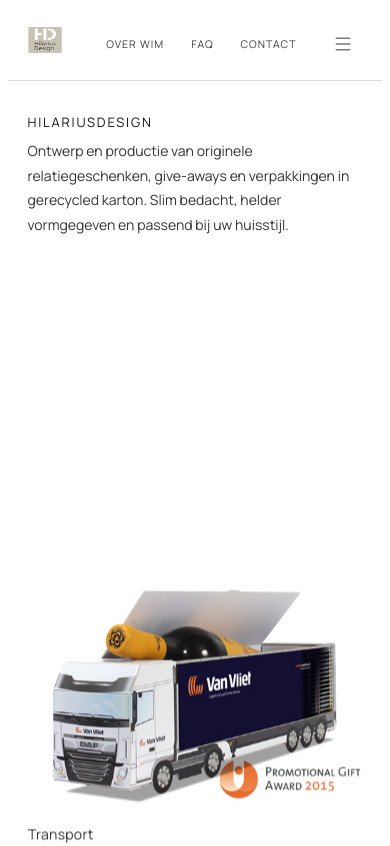
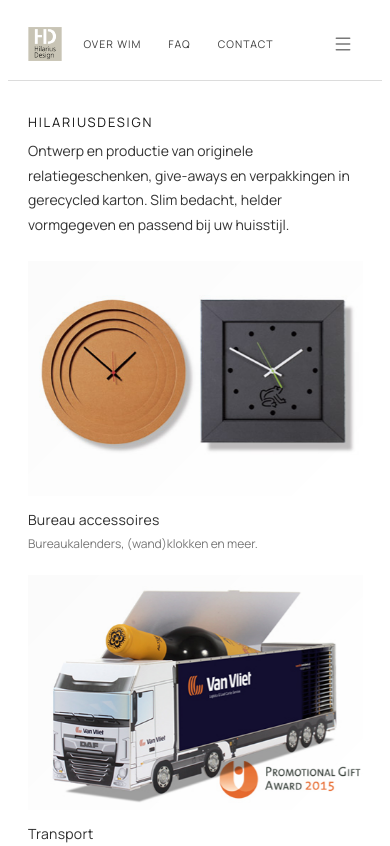
Before and after one commit to SemdeGroot/HilariusDesign, a React (Vite) app: page / in a window 390 px wide. Shown: the top 846 px of the page. Built offline with nearby package versions, Linux system fonts and the light colour scheme.

Commit message:
fix animations

```diff
--- a/src/components/Header/Header.css
+++ b/src/components/Header/Header.css
@@ -28,9 +28,10 @@
   width: 34px;
   height: 34px;
   display:block;
+  flex-shrink: 0;
 }
 
-/* DESKTOP NAV (ongewijzigd) */
+/* DESKTOP NAV */
 .navDesktop{
   display:flex;
   align-items:center;
@@ -221,16 +222,16 @@
   padding: 10px;
 }
 
-/* MOBILE TOP INLINE NAV (nieuw, alleen mobile zichtbaar) */
+/* MOBILE TOP INLINE NAV */
 .navMobileInline{
   display:none;
   align-items:center;
-  flex: 1 1 auto;
-  justify-content: flex-end;
+
+  /* niet meer flex:1, dat veroorzaakte de grote gap na logo */
+  flex: 0 0 auto;
+
   min-width: 0;
   flex-wrap: wrap;
-
-  /* gelijkere spacing over screenwidths */
   gap: clamp(10px, 2.8vw, 14px);
 }
 
@@ -240,11 +241,7 @@
   text-transform: uppercase;
   opacity: 0.86;
   white-space: nowrap;
-
-  /* gelijke padding (touch target consistent) */
   padding: 6px 8px;
-
-  /* font-size subtiel schaalbaar per device width */
   font-size: clamp(10px, 2.7vw, 12px);
   letter-spacing: clamp(0.07em, 0.6vw, 0.10em);
 }
@@ -278,7 +275,6 @@
   pointer-events:auto;
 }
 
-/* OPAQUE overlay */
 .mobileOverlayBg{
   position:absolute;
   inset:0;
@@ -306,7 +302,6 @@
   align-items:center;
   gap: 10px;
 }
-
 
 .mobileTitle{
   font-size: 12px;
@@ -379,6 +374,7 @@
   opacity: 0.65;
   transition: transform 160ms ease;
 }
+
 .mobileAccChev.open{
   transform: rotate(180deg);
 }
@@ -437,10 +433,22 @@
 }
 
 @media (max-width: 860px){
-  .headerInner{ height: 72px; }
+  .headerInner{
+    height: 72px;
+    justify-content: flex-start;
+    gap: 14px;
+  }
+
   .navDesktop{ display:none; }
   .navMobileInline{ display:flex; }
-  .mobileBtn{ display:inline-flex; align-items:center; justify-content:center; }
+
+  .mobileBtn{
+    display:inline-flex;
+    align-items:center;
+    justify-content:center;
+    margin-left: auto; /* menu knop altijd rechts */
+  }
+
   .mega{ display:none; }
 }
 
--- a/src/components/HomeMosaic/HomeMosaic.css
+++ b/src/components/HomeMosaic/HomeMosaic.css
@@ -3,6 +3,20 @@
   grid-template-columns: repeat(12, 1fr);
   gap: 26px;
   align-items: start;
+}
+
+/* Reveal wrapper per tile */
+.mosaicItem{
+  opacity: 0;
+  transform: translateY(14px);
+  transition: opacity 520ms cubic-bezier(0.22, 1, 0.36, 1),
+              transform 520ms cubic-bezier(0.22, 1, 0.36, 1);
+  will-change: opacity, transform;
+}
+
+.mosaicItem.isIn{
+  opacity: 1;
+  transform: translateY(0);
 }
 
 /* Sizes */
@@ -157,3 +171,11 @@
   .mosaicTile:hover img{ transform: scale(1.0); }
   .mosaicTile:hover .mosaicHover{ opacity: 0; transform: translateY(6px); }
 }
+
+@media (prefers-reduced-motion: reduce){
+  .mosaicItem{
+    opacity: 1;
+    transform: none;
+    transition: none;
+  }
+}
--- a/src/components/Layout/Layout.jsx
+++ b/src/components/Layout/Layout.jsx
@@ -1,9 +1,42 @@
-import { Outlet } from "react-router-dom";
+import { Outlet, useLocation } from "react-router-dom";
+import { useEffect } from "react";
 import Header from "../Header/Header.jsx";
 import { routesConfig } from "../../router/routesConfig";
 import "./Layout.css";
 
+function smoothScrollTop(duration = 520) {
+  const prefersReduced =
+    typeof window !== "undefined" &&
+    window.matchMedia?.("(prefers-reduced-motion: reduce)")?.matches;
+
+  if (prefersReduced) {
+    window.scrollTo(0, 0);
+    return;
+  }
+
+  const startY = window.scrollY || window.pageYOffset || 0;
+  if (startY <= 0) return;
+
+  const start = performance.now();
+  const easeOutCubic = (t) => 1 - Math.pow(1 - t, 3);
+
+  const tick = (now) => {
+    const t = Math.min(1, (now - start) / duration);
+    const eased = easeOutCubic(t);
+    window.scrollTo(0, Math.round(startY * (1 - eased)));
+    if (t < 1) requestAnimationFrame(tick);
+  };
+
+  requestAnimationFrame(tick);
+}
+
 export default function Layout() {
+  const location = useLocation();
+
+  useEffect(() => {
+    smoothScrollTop(520);
+  }, [location.pathname]);
+
   return (
     <div className="appShell">
       <Header />
--- a/src/pages/Category/Category.css
+++ b/src/pages/Category/Category.css
@@ -15,26 +15,46 @@
   top: 110px;
   width:100%;
   aspect-ratio: 4 / 3;
-
+  overflow: hidden;
   background: transparent;
   border: 0;
   border-radius: 0;
-  overflow: hidden;
   padding: 0;
 }
 
-.catHeroImg{
+.catHeroStack{
+  position: relative;
+  width: 100%;
+  height: 100%;
+}
+
+.catHeroImgLayer{
+  position: absolute;
+  inset: 0;
   width:100%;
   height:100%;
   object-fit: contain;
   display:block;
-  opacity: 1;
-  transition: opacity 140ms ease;
+
+  opacity: 0;
+  transition: opacity 520ms cubic-bezier(0.22, 1, 0.36, 1);
   will-change: opacity;
 }
 
-.catHeroMedia.isFadingOut .catHeroImg{
+.catHeroImgLayer.isCurrent{
+  opacity: 1;
+}
+
+.catHeroMedia.isCrossfading .catHeroImgLayer.isCurrent{
   opacity: 0;
+}
+
+.catHeroImgLayer.isNext{
+  opacity: 0;
+}
+
+.catHeroMedia.isCrossfading .catHeroImgLayer.isNext{
+  opacity: 1;
 }
 
 .catHeroFallback{
@@ -172,7 +192,7 @@
   margin-top: 12px;
   display:flex;
   justify-content:center;
-  gap: 18px; /* pijltjes verder uit elkaar */
+  gap: 18px;
 }
 
 .catArrowBtn{
@@ -238,14 +258,12 @@
   .catMobile{ display:block; }
 }
 
-/* Extra stabiel: op héél smalle schermen één kaart per “pagina” */
 @media (max-width: 520px){
   .catMobileRail{
     grid-auto-columns: 100%;
   }
 }
 
-/* Touch: hover-effect uit */
 @media (hover: none) and (pointer: coarse){
   .catRow:hover{ background: transparent; }
 }
--- a/src/pages/Category/Category.jsx
+++ b/src/pages/Category/Category.jsx
@@ -4,6 +4,25 @@
 import { routesConfig } from "../../router/routesConfig";
 import { I18nContext } from "../../i18n/I18nProvider";
 import "./Category.css";
+
+async function preloadAndDecode(src) {
+  if (!src) return;
+  const img = new Image();
+  img.src = src;
+
+  await new Promise((resolve, reject) => {
+    img.onload = () => resolve();
+    img.onerror = () => reject(new Error("load failed"));
+  });
+
+  if (img.decode) {
+    try {
+      await img.decode();
+    } catch {
+      // ignore
+    }
+  }
+}
 
 export default function Category() {
   const { slug } = useParams();
@@ -21,46 +40,28 @@
 
   const [activeId, setActiveId] = useState(null);
 
-  const [heroSrc, setHeroSrc] = useState("");
-  const [isFadingOut, setIsFadingOut] = useState(false);
+  const [heroCurrent, setHeroCurrent] = useState("");
+  const [heroNext, setHeroNext] = useState("");
+  const [isCrossfading, setIsCrossfading] = useState(false);
 
-  const animRef = useRef({ token: 0, t1: null, t2: null });
+  const animRef = useRef({ token: 0 });
   const railRef = useRef(null);
-
-  const scrollAnimRef = useRef({ raf: 0 });
 
   useEffect(() => {
     if (!projects.length) return;
-    const initial = projects[0];
-    setActiveId(initial.id);
-    setHeroSrc(initial.cover || "");
-    setIsFadingOut(false);
 
-    return () => {
-      if (animRef.current.t1) window.clearTimeout(animRef.current.t1);
-      if (animRef.current.t2) window.clearTimeout(animRef.current.t2);
-      if (scrollAnimRef.current.raf) cancelAnimationFrame(scrollAnimRef.current.raf);
-    };
+    const first = projects[0];
+    setActiveId(first.id);
+
+    setHeroCurrent(first.cover || "");
+    setHeroNext("");
+    setIsCrossfading(false);
+
+    const token = (animRef.current.token += 1);
+    Promise.allSettled(projects.map((p) => preloadAndDecode(p.cover))).then(() => {
+      if (animRef.current.token !== token) return;
+    });
   }, [slug, projects]);
-
-  async function preloadAndDecode(src) {
-    if (!src) return;
-    const img = new Image();
-    img.src = src;
-
-    await new Promise((resolve, reject) => {
-      img.onload = () => resolve();
-      img.onerror = () => reject(new Error("load failed"));
-    });
-
-    if (img.decode) {
-      try {
-        await img.decode();
-      } catch {
-        // ignore
-      }
-    }
-  }
 
   function hoverProject(p) {
     if (!p?.cover) return;
@@ -70,63 +71,37 @@
 
     const token = (animRef.current.token += 1);
 
-    if (animRef.current.t1) window.clearTimeout(animRef.current.t1);
-    if (animRef.current.t2) window.clearTimeout(animRef.current.t2);
-
     preloadAndDecode(p.cover)
       .then(() => {
         if (animRef.current.token !== token) return;
+        if (!heroCurrent) {
+          setHeroCurrent(p.cover);
+          return;
+        }
+        if (p.cover === heroCurrent) return;
 
-        setIsFadingOut(true);
-
-        animRef.current.t1 = window.setTimeout(() => {
+        setHeroNext(p.cover);
+        requestAnimationFrame(() => {
           if (animRef.current.token !== token) return;
-
-          setHeroSrc(p.cover);
-
-          animRef.current.t2 = window.setTimeout(() => {
-            if (animRef.current.token !== token) return;
-            setIsFadingOut(false);
-          }, 30);
-        }, 140);
+          setIsCrossfading(true);
+        });
       })
       .catch(() => {
         if (animRef.current.token !== token) return;
-        setHeroSrc(p.cover);
-        setIsFadingOut(false);
+        setHeroCurrent(p.cover);
+        setHeroNext("");
+        setIsCrossfading(false);
       });
   }
 
-  function smoothScrollToX(el, targetLeft, duration = 650) {
-    const prefersReduced =
-      typeof window !== "undefined" &&
-      window.matchMedia?.("(prefers-reduced-motion: reduce)")?.matches;
+  function onNextTransitionEnd(e) {
+    if (e.propertyName !== "opacity") return;
+    if (!isCrossfading) return;
+    if (!heroNext) return;
 
-    if (prefersReduced) {
-      el.scrollLeft = targetLeft;
-      return;
-    }
-
-    if (scrollAnimRef.current.raf) cancelAnimationFrame(scrollAnimRef.current.raf);
-
-    const startLeft = el.scrollLeft;
-    const delta = targetLeft - startLeft;
-    const start = performance.now();
-
-    const easeInOutCubic = (t) =>
-      t < 0.5 ? 4 * t * t * t : 1 - Math.pow(-2 * t + 2, 3) / 2;
-
-    const tick = (now) => {
-      const t = Math.min(1, (now - start) / duration);
-      const eased = easeInOutCubic(t);
-      el.scrollLeft = startLeft + delta * eased;
-
-      if (t < 1) {
-        scrollAnimRef.current.raf = requestAnimationFrame(tick);
-      }
-    };
-
-    scrollAnimRef.current.raf = requestAnimationFrame(tick);
+    setHeroCurrent(heroNext);
+    setHeroNext("");
+    setIsCrossfading(false);
   }
 
   function scrollRail(dir) {
@@ -154,7 +129,6 @@
       return;
     }
 
-    // Native smooth feels closest to swipe inertia + snap behavior
     el.scrollTo({ left: target, top: 0, behavior: "smooth" });
   }
 
@@ -181,18 +155,33 @@
           className="catHero"
           aria-label="Open project"
         >
-          <div className={`catHeroMedia ${isFadingOut ? "isFadingOut" : ""}`}>
-            {heroSrc ? (
-              <img
-                className="catHeroImg"
-                src={heroSrc}
-                alt={currentProject ? pick(currentProject, "title") : ""}
-                loading="eager"
-                decoding="async"
-                onError={(e) => (e.currentTarget.style.display = "none")}
-              />
-            ) : null}
-            <div className="catHeroFallback" />
+          <div className={`catHeroMedia ${isCrossfading ? "isCrossfading" : ""}`}>
+            <div className="catHeroStack">
+              {heroCurrent ? (
+                <img
+                  className="catHeroImgLayer isCurrent"
+                  src={heroCurrent}
+                  alt={currentProject ? pick(currentProject, "title") : ""}
+                  loading="eager"
+                  decoding="async"
+                  onError={(e) => (e.currentTarget.style.display = "none")}
+                />
+              ) : null}
+
+              {heroNext ? (
+                <img
+                  className="catHeroImgLayer isNext"
+                  src={heroNext}
+                  alt=""
+                  loading="eager"
+                  decoding="async"
+                  onTransitionEnd={onNextTransitionEnd}
+                  onError={(e) => (e.currentTarget.style.display = "none")}
+                />
+              ) : null}
+
+              <div className="catHeroFallback" />
+            </div>
           </div>
         </Link>
 
@@ -252,7 +241,7 @@
                     <img
                       src={p.cover}
                       alt={pick(p, "title")}
-                      loading="lazy"
+                      loading="eager"
                       decoding="async"
                       onError={(e) => (e.currentTarget.style.display = "none")}
                     />
--- a/src/pages/Home/Home.css
+++ b/src/pages/Home/Home.css
@@ -2,6 +2,40 @@
   padding-top: 12px;
 }
 
+/* Generic reveal blocks (desktop + mobile) */
+.homeRevealBlock{
+  opacity: 0;
+  transform: translateY(14px);
+  transition: opacity 520ms cubic-bezier(0.22, 1, 0.36, 1),
+              transform 520ms cubic-bezier(0.22, 1, 0.36, 1);
+  will-change: opacity, transform;
+}
+
+.homeRevealBlock.isIn{
+  opacity: 1;
+  transform: translateY(0);
+}
+
+/* Image reveal (avoid popping/flash) */
+.revealImg{
+  opacity: 0;
+  transition: opacity 420ms cubic-bezier(0.22, 1, 0.36, 1);
+  will-change: opacity;
+}
+
+.revealImg.isLoaded{
+  opacity: 1;
+}
+
+/* Subtle fallback behind images */
+.homeImgFallback{
+  position:absolute;
+  inset:0;
+  background: linear-gradient(135deg, rgba(0,0,0,0.015), rgba(0,0,0,0.00));
+  pointer-events:none;
+}
+
+/* Desktop feature */
 .homeFeature{
   margin-top: 54px;
   display:grid;
@@ -11,6 +45,11 @@
 }
 
 .homeFeatureLeft{
+  width: 100%;
+}
+
+.homeFeatureHeroWrap{
+  position: relative;
   width: 100%;
 }
 
@@ -39,7 +78,8 @@
   color: var(--text);
   opacity: 0.9;
 }
-/* MOBILE layout (vertical, image + caption per categorie) */
+
+/* MOBILE layout */
 .homeMobile{
   padding-top: 8px;
   display: grid;
@@ -67,27 +107,10 @@
 
 .homeMobileCats{
   display: grid;
-
-  /* iets meer ruimte tussen categorieën (subtiel, maar duidelijker) */
   gap: 22px;
-
   padding-top: 6px;
 }
 
-.homeMobileCatCard{
-  opacity: 0;
-  transform: translateY(14px);
-  transition: opacity 420ms cubic-bezier(0.22, 1, 0.36, 1),
-              transform 420ms cubic-bezier(0.22, 1, 0.36, 1);
-  will-change: opacity, transform;
-}
-
-.homeMobileCatCard.isIn{
-  opacity: 1;
-  transform: translateY(0);
-}
-
-/* Meer afstand tussen image en tekst (mobile) */
 .homeMobileCatLink{
   text-decoration: none;
   color: var(--text);
@@ -98,6 +121,10 @@
 .homeMobileCatCaption{
   display: grid;
   gap: 6px;
+}
+
+.homeMobileCatMedia{
+  position: relative;
 }
 
 .homeMobileCatMedia img{
@@ -120,12 +147,14 @@
   margin-top: 0;
 }
 
-.homeRevealSentinel{
-  height: 1px;
+.homeMobileFeature{
+  display: grid;
+  gap: 14px;
 }
 
 .homeMobileFeatureHeroWrap{
   margin-top: 6px;
+  position: relative;
 }
 
 .homeMobileFeatureHero{
@@ -154,3 +183,16 @@
   color: var(--text);
   opacity: 0.9;
 }
+
+/* Reduced motion: no transitions */
+@media (prefers-reduced-motion: reduce){
+  .homeRevealBlock{
+    opacity: 1;
+    transform: none;
+    transition: none;
+  }
+  .revealImg{
+    opacity: 1;
+    transition: none;
+  }
+}
--- a/src/pages/Home/Home.jsx
+++ b/src/pages/Home/Home.jsx
@@ -22,106 +22,140 @@
   return isMobile;
 }
 
-function HomeMobile({ intro, categories, feature }) {
-  const [visibleCount, setVisibleCount] = useState(() => Math.min(1, categories.length));
-  const sentinelRef = useRef(null);
-
+function useScrollReveal({ threshold = 0.18, rootMargin = "0px 0px -10% 0px" } = {}) {
   const [inMap, setInMap] = useState(() => ({}));
+  const observerRef = useRef(null);
 
   useEffect(() => {
-    // markeer init items als "in" (met een echte enter transition)
-    const initial = categories.slice(0, visibleCount);
-    if (!initial.length) return;
-
     const prefersReduced =
       typeof window !== "undefined" &&
       window.matchMedia?.("(prefers-reduced-motion: reduce)")?.matches;
 
     if (prefersReduced) {
-      setInMap((prev) => {
-        const next = { ...prev };
-        for (const c of initial) next[c.slug] = true;
-        return next;
-      });
+      observerRef.current = null;
       return;
     }
 
-    const last = initial[initial.length - 1];
-    const raf = requestAnimationFrame(() => {
-      setInMap((prev) => ({ ...prev, [last.slug]: true }));
-    });
+    const io = new IntersectionObserver(
+      (entries) => {
+        const next = {};
+        for (const e of entries) {
+          if (e.isIntersecting) {
+            const key = e.target?.dataset?.revealKey;
+            if (key) next[key] = true;
+          }
+        }
+        if (Object.keys(next).length) {
+          setInMap((prev) => ({ ...prev, ...next }));
+        }
+      },
+      { root: null, threshold, rootMargin }
+    );
 
-    return () => cancelAnimationFrame(raf);
-  }, [visibleCount, categories]);
+    observerRef.current = io;
+    return () => io.disconnect();
+  }, [threshold, rootMargin]);
 
-  useEffect(() => {
-    if (visibleCount >= categories.length) return;
-    const el = sentinelRef.current;
+  function observe(el) {
     if (!el) return;
-
     const prefersReduced =
       typeof window !== "undefined" &&
       window.matchMedia?.("(prefers-reduced-motion: reduce)")?.matches;
 
-    const io = new IntersectionObserver(
-      (entries) => {
-        const hit = entries.some((e) => e.isIntersecting);
-        if (!hit) return;
+    if (prefersReduced) {
+      const key = el.dataset?.revealKey;
+      if (key) setInMap((prev) => ({ ...prev, [key]: true }));
+      return;
+    }
 
-        setVisibleCount((v) => Math.min(v + 1, categories.length));
+    observerRef.current?.observe(el);
+  }
 
-        if (prefersReduced) {
-          setVisibleCount((v) => Math.min(v + 1, categories.length));
+  return { inMap, observe };
 }
-      },
-      { root: null, threshold: 0.12, rootMargin: "0px 0px -18% 0px" }
-    );
 
-    io.observe(el);
-    return () => io.disconnect();
-  }, [visibleCount, categories.length]);
+function HomeMobile({ intro, categories, feature }) {
+  const { inMap, observe } = useScrollReveal({
+    threshold: 0.18,
+    rootMargin: "0px 0px -14% 0px"
+  });
 
-  const shown = categories.slice(0, visibleCount);
+  const [loaded, setLoaded] = useState(() => ({}));
 
   return (
     <section className="homeMobile" aria-label="Home">
-      <div className="homeMobileIntro">
+      <div
+        className={`homeMobileIntro homeRevealBlock ${inMap["intro"] ? "isIn" : ""}`}
+        data-reveal-key="intro"
+        ref={observe}
+      >
         <div className="homeMobileIntroTitle">{intro.title}</div>
         <div className="homeMobileIntroBody">{intro.body}</div>
       </div>
 
       <div className="homeMobileCats" aria-label="Categories">
-        {shown.map((c) => (
+        {categories.map((c) => {
+          const key = `cat-${c.slug}`;
+          const isIn = !!inMap[key];
+          const isLoaded = !!loaded[key];
+
+          return (
             <article
               key={c.slug}
-            className={`homeMobileCatCard ${inMap[c.slug] ? "isIn" : ""}`}
+              className={`homeMobileCatCard homeRevealBlock ${isIn ? "isIn" : ""}`}
+              data-reveal-key={key}
+              ref={observe}
             >
               <Link to={`/category/${c.slug}`} className="homeMobileCatLink">
                 <div className="homeMobileCatMedia" aria-hidden="true">
-                {c.src ? <img src={c.src} alt="" loading="lazy" decoding="async" /> : null}
+                  {c.src ? (
+                    <img
+                      src={c.src}
+                      alt=""
+                      loading="lazy"
+                      decoding="async"
+                      className={`revealImg ${isLoaded ? "isLoaded" : ""}`}
+                      onLoad={() => setLoaded((p) => ({ ...p, [key]: true }))}
+                      onError={(e) => (e.currentTarget.style.display = "none")}
+                    />
+                  ) : null}
+                  <div className="homeImgFallback" />
                 </div>
+
                 <div className="homeMobileCatCaption">
                   <div className="homeMobileCatTitle">{c.title}</div>
                   <div className="homeMobileCatSub">{c.sub}</div>
                 </div>
               </Link>
             </article>
-        ))}
-
-        {visibleCount < categories.length ? (
-          <div ref={sentinelRef} className="homeRevealSentinel" />
-        ) : null}
+          );
+        })}
       </div>
 
+      <div
+        className={`homeMobileFeature homeRevealBlock ${inMap["feature"] ? "isIn" : ""}`}
+        data-reveal-key="feature"
+        ref={observe}
+      >
         {feature.heroSrc ? (
           <div className="homeMobileFeatureHeroWrap" aria-hidden="true">
-          <img className="homeMobileFeatureHero" src={feature.heroSrc} alt="" loading="lazy" decoding="async" />
+            <img
+              className={`homeMobileFeatureHero revealImg ${loaded["feature-hero"] ? "isLoaded" : ""}`}
+              src={feature.heroSrc}
+              alt=""
+              loading="lazy"
+              decoding="async"
+              onLoad={() => setLoaded((p) => ({ ...p, "feature-hero": true }))}
+              onError={(e) => (e.currentTarget.style.display = "none")}
+            />
+            <div className="homeImgFallback" />
           </div>
         ) : null}
 
         <div className="homeMobileFeatureText">
           <div className="homeMobileFeatureTitle">{feature.title}</div>
           <div className="homeMobileFeatureBody">{feature.body}</div>
+        </div>
       </div>
     </section>
   );
@@ -228,18 +262,46 @@
     return { tiles: baseTiles, feature: featureBlock, mobileIntro: intro, mobileCategories: cats };
   }, [pick]);
 
+  const { inMap, observe } = useScrollReveal({
+    threshold: 0.18,
+    rootMargin: "0px 0px -12% 0px"
+  });
+
+  const [loaded, setLoaded] = useState(() => ({}));
+
   if (isMobile) {
     return <HomeMobile intro={mobileIntro} categories={mobileCategories} feature={feature} />;
   }
 
   return (
     <section className="home">
+      <div
+        className={`homeRevealBlock ${inMap["mosaic"] ? "isIn" : ""}`}
+        data-reveal-key="mosaic"
+        ref={observe}
+      >
         <HomeMosaic tiles={tiles} />
+      </div>
 
-      <div className="homeFeature">
+      <div
+        className={`homeFeature homeRevealBlock ${inMap["feature-desktop"] ? "isIn" : ""}`}
+        data-reveal-key="feature-desktop"
+        ref={observe}
+      >
         <div className="homeFeatureLeft">
           {feature.heroSrc ? (
-            <img className="homeFeatureHero" src={feature.heroSrc} alt="" loading="lazy" decoding="async" />
+            <div className="homeFeatureHeroWrap" aria-hidden="true">
+              <img
+                className={`homeFeatureHero revealImg ${loaded["feature-desktop-hero"] ? "isLoaded" : ""}`}
+                src={feature.heroSrc}
+                alt=""
+                loading="lazy"
+                decoding="async"
+                onLoad={() => setLoaded((p) => ({ ...p, "feature-desktop-hero": true }))}
+                onError={(e) => (e.currentTarget.style.display = "none")}
+              />
+              <div className="homeImgFallback" />
+            </div>
           ) : null}
         </div>
 
```
Also changed, not shown: src/assets/logo.png, 1 other file (tests, documents, lock files or other folders). Lines whose indentation alone changed are shown as unchanged.
